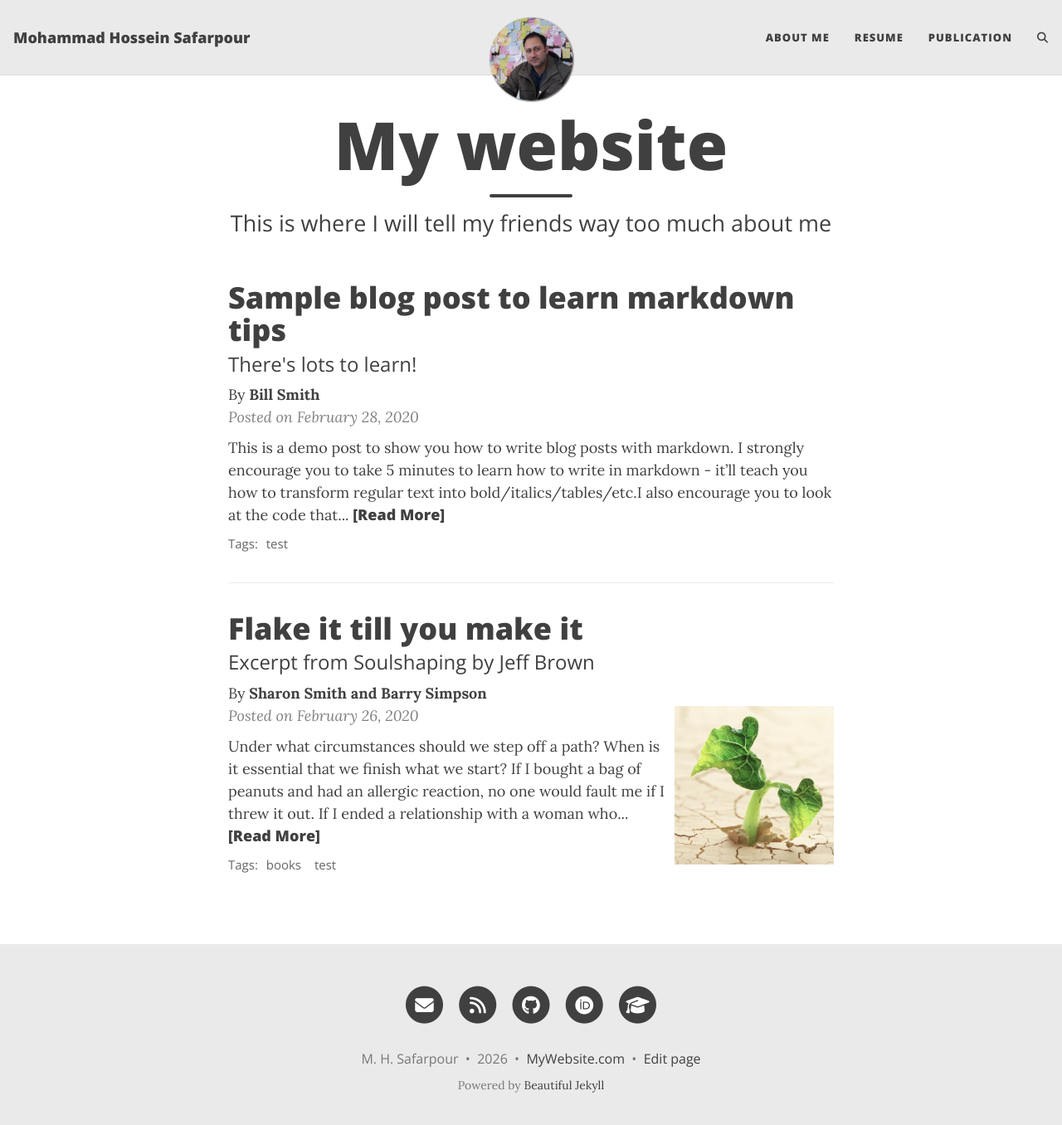
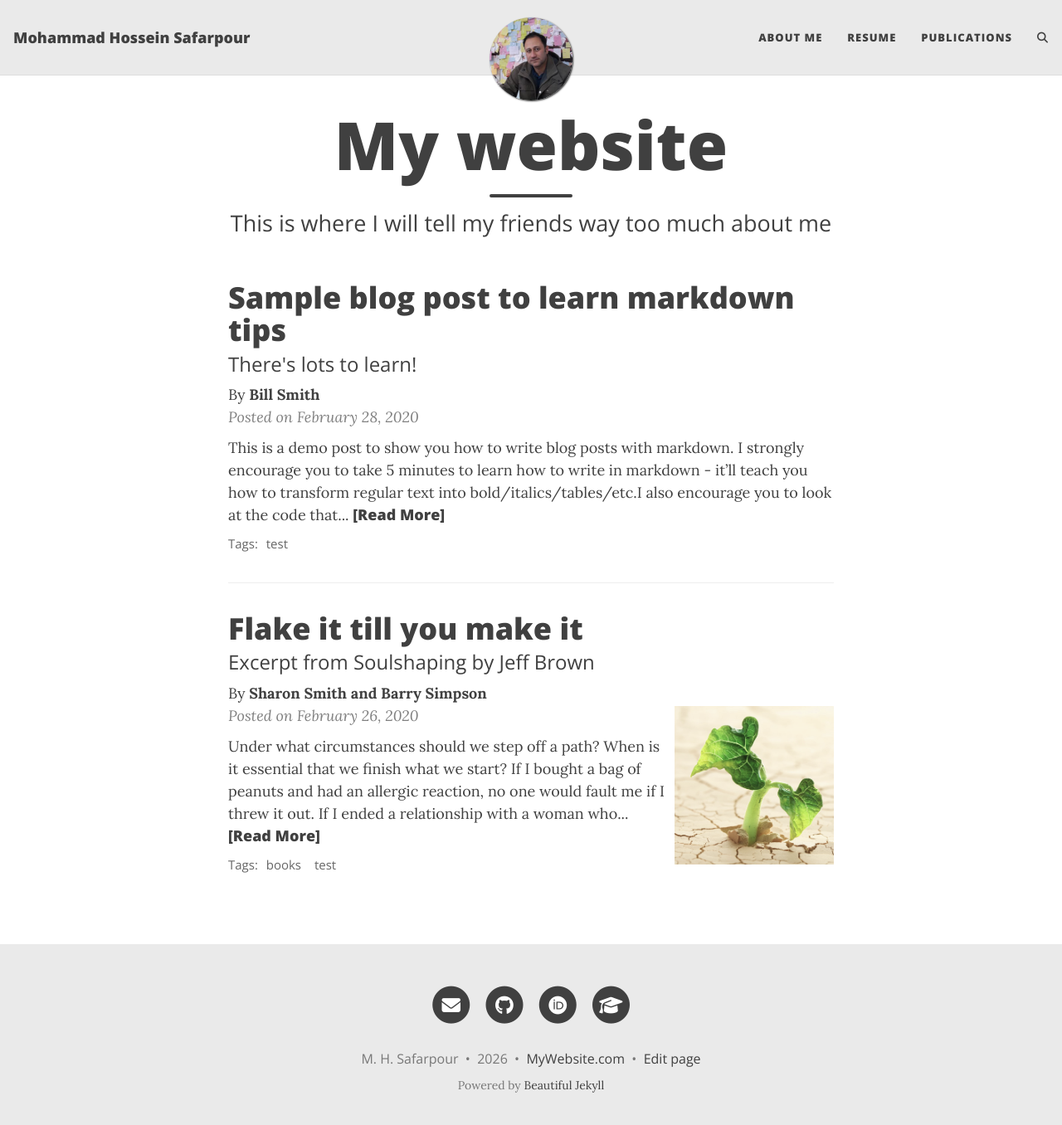
Before and after one commit to safarpour-mh/safarpour-mh.github.io, a Jekyll site: the page built from index.html, in a window 1280 px wide and 1369 px high. Shown: the top 1356 px of the window at 83% size. Built offline with Jekyll 4.4.1, drawn with Linux system fonts in a browser that asks for light colours; the list of posts is cut into pages by our own code; comment, search, counter and statistics services are not loaded; some of the changed lines change nothing that is shown.

Commit message:
Update _config.yml

```diff
--- a/_config.yml
+++ b/_config.yml
@@ -21,8 +21,8 @@
 
 navbar-links:
   About Me: "aboutme"
-  Resume: "/Resome.pdf"
-  Publication: "https://scholar.google.com/citations?hl=en&user=7RZGpNcAAAAJ"
+  Resume: "/Resume.pdf"
+  Publications: "https://scholar.google.com/citations?hl=en&user=7RZGpNcAAAAJ"
  # Resources:
  #   - Beautiful Jekyll: "https://beautifuljekyll.com"
   #  - Learn markdown: "https://www.markdowntutorial.com/"
@@ -53,9 +53,9 @@
 # Uncomment the links you want to show and add your information to each one.
 social-network-links:
   email: "safarpour.mh1@gmail.com"
-  rss: true  # remove this line if you don't want to show an RSS link at the bottom
+#  rss: true  # remove this line if you don't want to show an RSS link at the bottom
   # facebook: deanattali
-  github: https://github.com/safarpour-mh
+  github: safarpour-mh
  # twitter: daattali
 #  patreon: DeanAttali
 #  youtube: "@daattali"
@@ -76,8 +76,8 @@
 #  calendly: yourname
 #  mastodon: instance.url/@username
 #  bluesky: yourname
-  ORCID: https://orcid.org/0009-0008-5274-8551
-  google-scholar: https://scholar.google.com/citations?hl=en&user=7RZGpNcAAAAJ
+  ORCID: 0009-0008-5274-8551
+  google-scholar: citations?hl=en&user=7RZGpNcAAAAJ
 #  discord: "invite_code" or "users/userid" or "invite/invite_code"
 #  kaggle: yourname
 #  hackerrank: yourname
```
